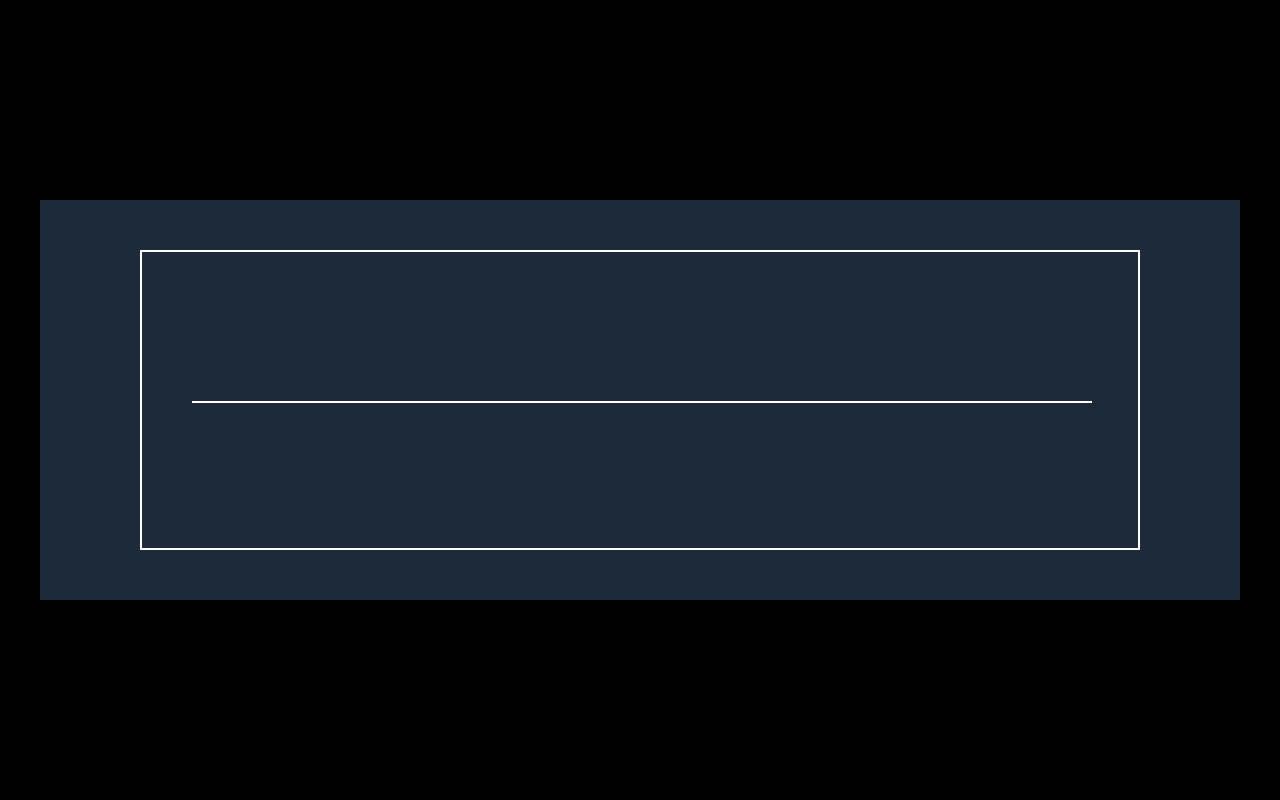
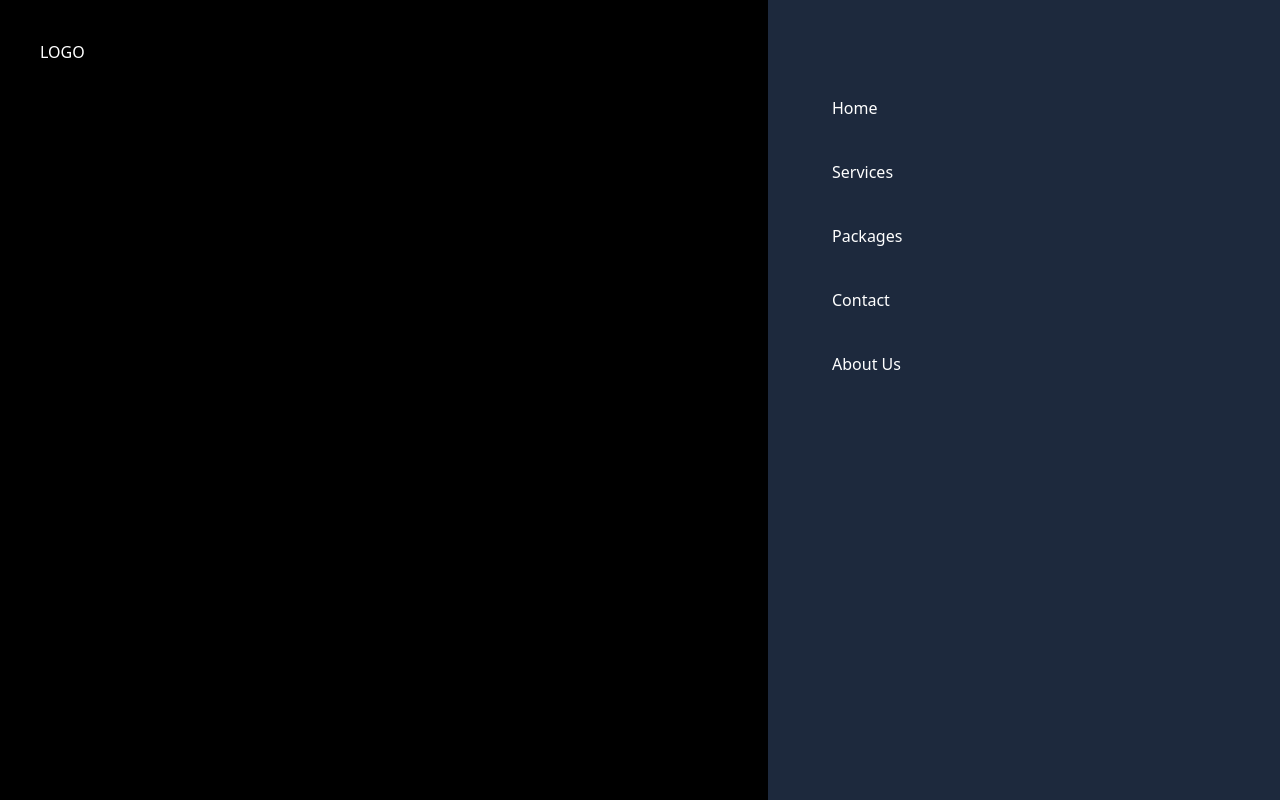
Before and after one commit to Masukur-Rahman-05/GSAP-examples, a React (Vite) app: page / in a window 1280 px wide. Built offline with nearby package versions, Linux system fonts and the light colour scheme.

Commit message:
Add Cursor animation file

```diff
--- a/src/App.jsx
+++ b/src/App.jsx
@@ -8,17 +8,21 @@ import { Perspectivce } from "./components/Perspectivce";
 import { TextStagger } from "./components/TextStagger";
 import { ScrollTriggerr } from "./components/ScrollTrigger";
 import { SvgFirst } from "./components/SvgFirst";
+import { CursorDot } from "./components/CursorDot";
+import { MenuBar } from "./components/MenuBar";
 
 function App() {
   return (
-    <div className="min-w-screen min-h-screen bg-black text-white p-10 flex justify-center items-center overflow-x-hidden">
+    <div className="w-screen min-h-screen bg-black text-white overflow-x-hidden">
       {/* <DirUseGSAP/> */}
       {/* <ContextSafe/> */}
       {/* <First/> */}
       {/* <Perspectivce/> */}
       {/* <TextStagger/> */}
       {/* <ScrollTriggerr /> */}
-      <SvgFirst />
+      {/* <SvgFirst /> */}
+      {/* <CursorDot /> */}
+      <MenuBar />
     </div>
   );
 }
--- /dev/null
+++ b/src/components/CursorDot.jsx
@@ -0,0 +1,112 @@
+import { useGSAP } from "@gsap/react";
+import gsap from "gsap";
+import React, { useRef } from "react";
+
+export const CursorDot = () => {
+  const dotRef = useRef();
+
+  const MouseMove = (e) => {
+    gsap.to(dotRef.current, {
+      x: e.pageX, // Offset to center
+      y: e.pageY, // Offset to center
+      duration: 1,
+      ease: "back.out(1.7)",
+    });
+  };
+  const MouseEnter = (e) => {
+    gsap.to(dotRef.current, {
+      scale: 3,
+      duration: 1,
+      ease: "back.out(1.7)",
+    });
+  };
+  const MouseLeave = (e) => {
+    gsap.to(dotRef.current, {
+      scale: 1,
+      duration: 1,
+      ease: "back.out(1.7)",
+    });
+  };
+
+  return (
+    <div
+      className="relative w-screen h-screen bg-black  "
+      onMouseMove={MouseMove}
+    >
+      <div
+        ref={dotRef}
+        className="absolute z-30 w-[10px] h-[10px] bg-white rounded-full  pointer-events-none"
+      ></div>
+
+      <div
+        className="absolute top-1/2 left-1/2 -translate-x-1/2 -translate-y-1/2 w-[500px] h-[300px] bg-violet-800 "
+        onMouseEnter={MouseEnter}
+        onMouseLeave={MouseLeave}
+      ></div>
+    </div>
+  );
+};
+
+// import { useGSAP } from "@gsap/react";
+// import gsap from "gsap";
+// import React, { useRef, useState } from "react";
+
+// export const CursorDot = () => {
+//   const dotRef = useRef();
+//   const dotSize = 10;
+//   const [isHovering, setIsHovering] = useState(false);
+
+//   const MouseMove = (e) => {
+//     gsap.to(dotRef.current, {
+//       x: e.pageX,
+//       y: e.pageY,
+//       duration: 1,
+//       ease: "back.out(1.7)",
+//     });
+//   };
+
+//   const MouseEnter = (e) => {
+//     setIsHovering(true);
+//     gsap.to(dotRef.current, {
+//       scale: 4,
+//       duration: 1,
+//       ease: "back.out(1.7)",
+//     });
+//   };
+
+//   const MouseLeave = (e) => {
+//     setIsHovering(false);
+//     gsap.to(dotRef.current, {
+//       scale: 1,
+//       duration: 1,
+//       ease: "back.out(1.7)",
+//     });
+//   };
+
+//   return (
+//     <div
+//       className="relative w-screen h-screen bg-black"
+//       onMouseMove={MouseMove}
+//     >
+//       <div
+//         ref={dotRef}
+//         className="absolute z-30 flex items-center justify-center pointer-events-none"
+//       >
+//         <div className="w-[10px] h-[10px] bg-white rounded-full" />
+//         {isHovering && (
+//           <span
+//             className="absolute text-white text-xs whitespace-nowrap"
+//             style={{ transform: "translateY(20px)" }}
+//           >
+//             View More
+//           </span>
+//         )}
+//       </div>
+//       <div
+//         className="absolute top-1/2 left-1/2 -translate-x-1/2 -translate-y-1/2 w-[500px] h-[300px] bg-violet-800"
+//         onMouseEnter={MouseEnter}
+//         onMouseLeave={MouseLeave}
+//       />
+//     </div>
+//   );
+// };
--- /dev/null
+++ b/src/components/MenuBar.jsx
@@ -0,0 +1,17 @@
+import { div } from "framer-motion/client";
+import React from "react";
+
+export const MenuBar = () => {
+  return (
+    <div className="relative w-screen h-screen bg-black  p-10">
+      <div>LOGO</div>
+      <div className="fixed w-[40%] h-full top-0 right-[0%] px-16 py-24 bg-slate-800 space-y-10">
+        <p>Home</p>
+        <p>Services</p>
+        <p>Packages</p>
+        <p>Contact</p>
+        <p>About Us</p>
+      </div>
+    </div>
+  );
+};
```
